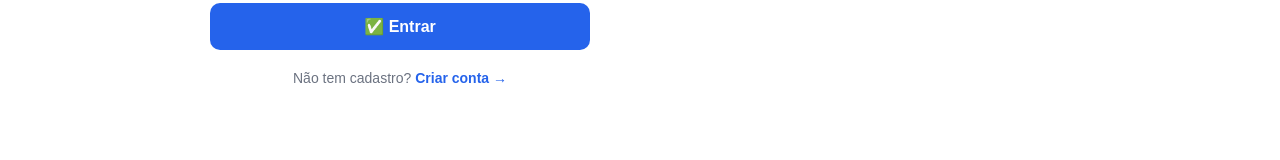
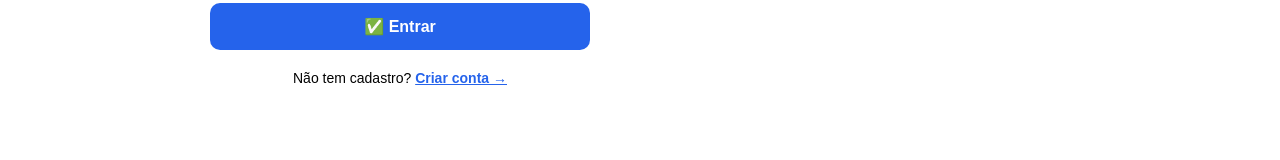
Before and after one commit to zaqueuRod/Pata-Segura, a React (Vite) app: page /Pata-Segura/entrar in a window 1280 px wide. Shown: the part 304-464 px from the top of the page. Built offline with nearby package versions, Linux system fonts and the light colour scheme.

Commit message:
Removidos alertas - login mais limpo

```diff
--- a/src/Paginas/Login.jsx
+++ b/src/Paginas/Login.jsx
@@ -44,10 +44,8 @@ export default function Login() {
         return
       }
 
-      // ✅ Login OK — Salva dados
       localStorage.setItem('usuarioLogado', JSON.stringify({ ...dadosUsuario, id: idUsuario }))
 
-      // ✅ Se for Cuidador → salva localização
       if (dadosUsuario.tipo === 'cuidador') {
         const refCuidador = ref(db, `usuarios/${idUsuario}`)
         navigator.geolocation.getCurrentPosition(
@@ -55,25 +53,21 @@ export default function Login() {
             update(refCuidador, {
               lat: pos.coords.latitude,
               lng: pos.coords.longitude,
-              online: true,
-              ultimoOnline: new Date().toLocaleString('pt-BR')
+              online: true
             })
           },
-          (erroLocal) => {
-            alert('⚠️ Ative a localização para ser encontrado!')
+          () => {
+            setMensagem('⚠️ Ative a localização para ser encontrado!')
           },
           { enableHighAccuracy: true }
         )
       }
 
-      // ✅ Atualiza barra de navegação
       if (window.atualizarUsuarioLogado) {
         window.atualizarUsuarioLogado()
       }
 
-      alert(`✅ Bem-vindo(a), ${dadosUsuario.nome}!`)
-
-      // ✅ Cuidador vai para Chamadas, Dono vai para Início
+      // ✅ REMOVI O ALERTA! Agora navega direto sem avisos! 🎉
       if (dadosUsuario.tipo === 'cuidador') {
         navegar('/chamadas')
       } else {
@@ -81,9 +75,8 @@ export default function Login() {
       }
 
     } catch (erro) {
-      // ✅ FALTAVA ESTA PARTE! ↓
-      console.error(erro)
-      setMensagem('❌ Erro: ' + erro.message)
+      console.log(erro)
+      setMensagem('❌ Erro ao entrar!')
     }
   }
 
@@ -110,33 +103,15 @@ export default function Login() {
           style={{padding: '12px', borderRadius: '8px', border: '1px solid #d1d5db', fontSize: '15px'}}
         />
 
-        {mensagem && (
-          <p style={{color: '#dc2626', textAlign: 'center', margin: '10px 0'}}>{mensagem}</p>
-        )}
+        {mensagem && <p style={{color: '#dc2626', textAlign: 'center', margin: '10px 0'}}>{mensagem}</p>}
 
-        <button
-          type="submit"
-          style={{
-            marginTop: '10px',
-            padding: '14px',
-            backgroundColor: '#2563eb',
-            color: '#fff',
-            border: 'none',
-            borderRadius: '10px',
-            fontSize: '16px',
-            fontWeight: 'bold',
-            cursor: 'pointer'
-          }}
-        >
+        <button type="submit" style={{marginTop: '10px', padding: '14px', backgroundColor: '#2563eb', color: '#fff', border: 'none', borderRadius: '10px', fontSize: '16px', fontWeight: 'bold', cursor: 'pointer'}}>
           ✅ Entrar
         </button>
       </form>
 
-      <p style={{textAlign: 'center', marginTop: '20px', fontSize: '14px', color: '#6b7280'}}>
-        Não tem cadastro?{' '}
-        <Link to="/cadastro" style={{color: '#2563eb', fontWeight: 'bold', textDecoration: 'none'}}>
-          Criar conta →
-        </Link>
+      <p style={{textAlign: 'center', marginTop: '20px', fontSize: '14px'}}>
+        Não tem cadastro? <Link to="/cadastro" style={{color: '#2563eb', fontWeight: 'bold'}}>Criar conta →</Link>
       </p>
     </div>
   )
```
